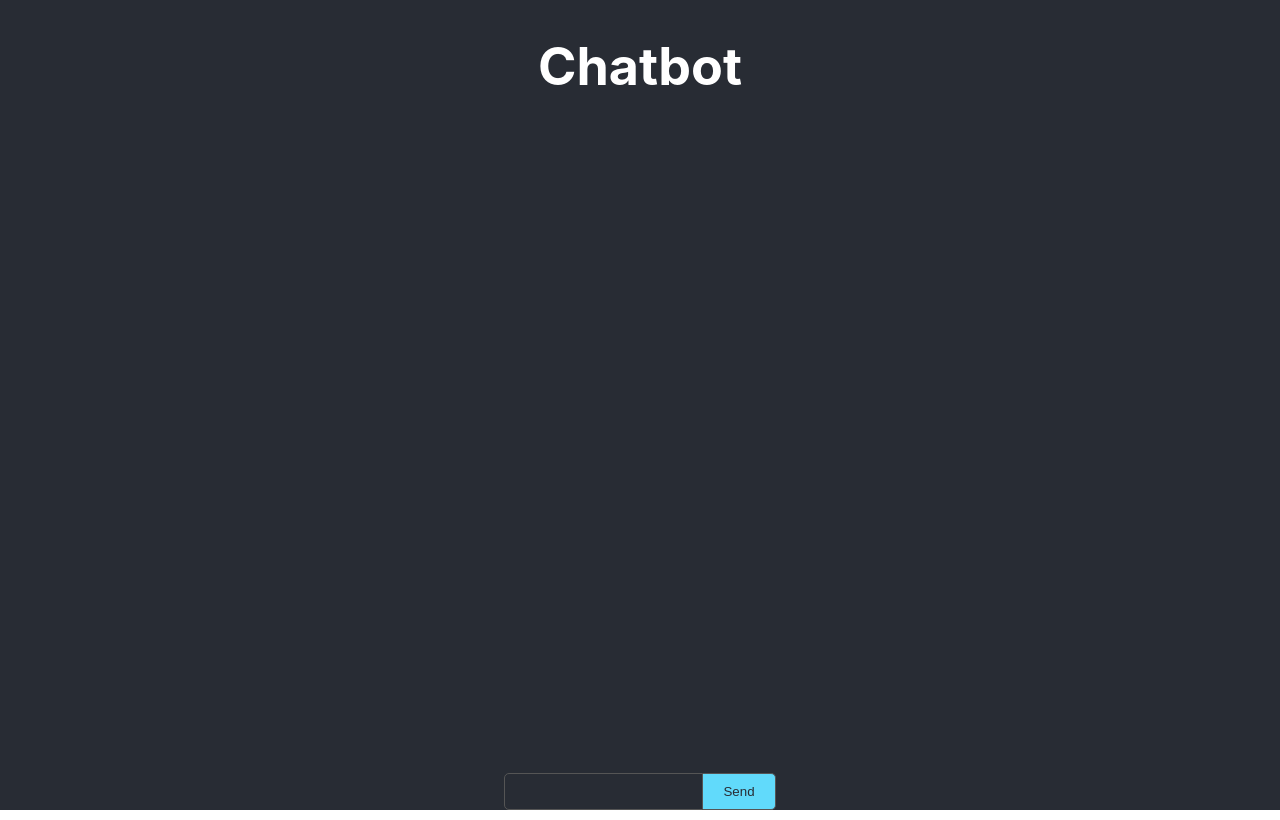
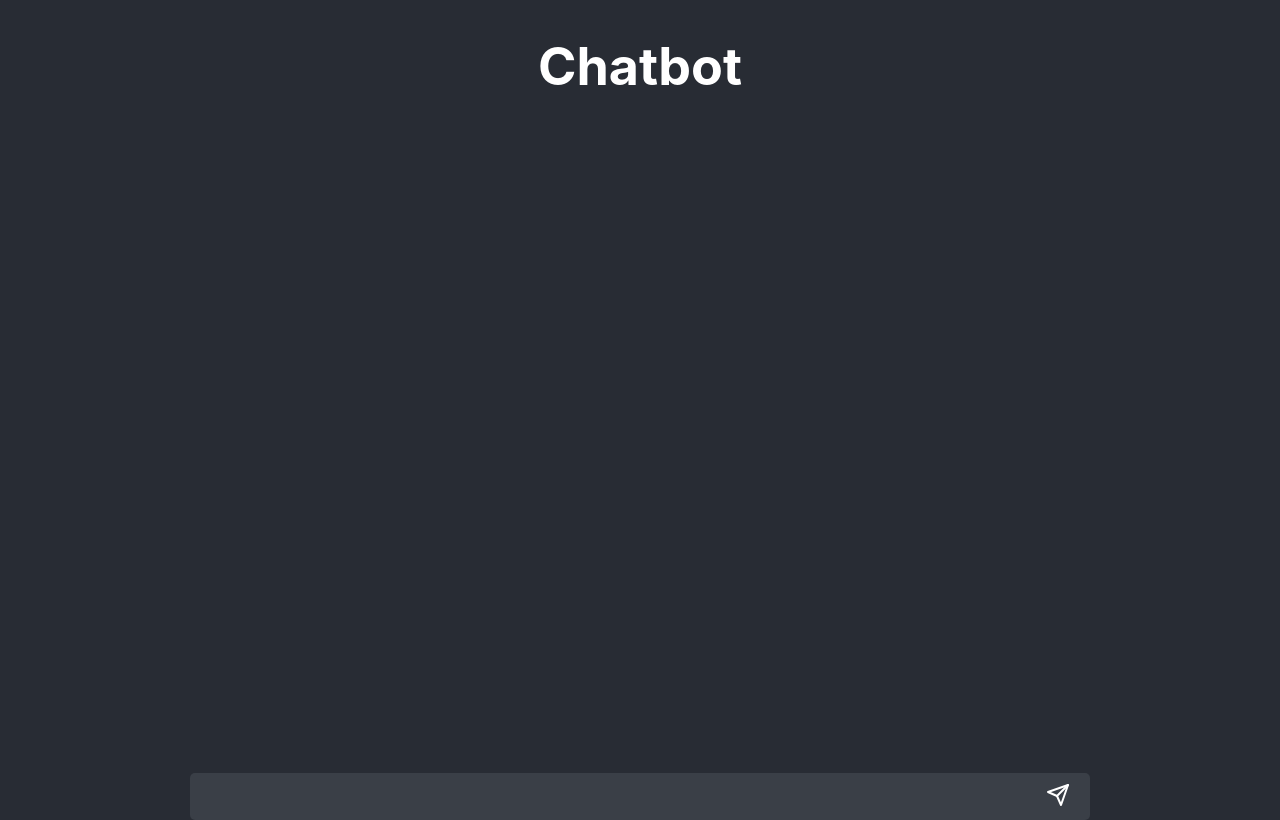
Before and after one commit to MateuszKitzol/bite-bot, a React (Create React App) app in the folder frontend/: page / in a window 1280 px wide. Built offline with nearby package versions, Linux system fonts and the light colour scheme.

Commit message:
Improve chat input design

```diff
--- a/frontend/src/App.css
+++ b/frontend/src/App.css
@@ -52,23 +52,28 @@
 
 .chat-input {
   display: flex;
+  width: 80%;
+  max-width: 900px;
 }
 
 .chat-input input {
   flex-grow: 1;
   padding: 10px;
-  border: 1px solid #555;
+  border: none;
   border-radius: 5px 0 0 5px;
-  color: initial;
-  background-color: initial;
+  color: white;
+  background-color: #3a3f47;
+}
+
+.chat-input input:focus {
+  outline: none;
 }
 
 .chat-input button {
   padding: 10px 20px;
-  border: 1px solid #555;
-  border-left: none;
-  background-color: #61dafb;
-  color: #282c34;
+  border: none;
+  background-color: #3a3f47;
+  color: white;
   cursor: pointer;
   border-radius: 0 5px 5px 0;
 }
--- a/frontend/src/App.tsx
+++ b/frontend/src/App.tsx
@@ -51,7 +51,7 @@
             onChange={(e) => setMessage(e.target.value)}
             onKeyPress={(e) => e.key === 'Enter' && sendMessage()}
           />
-          <button onClick={sendMessage}>Send</button>
+          <button onClick={sendMessage}><svg xmlns="http://www.w3.org/2000/svg" width="24" height="24" viewBox="0 0 24 24" fill="none" stroke="currentColor" strokeWidth="2" strokeLinecap="round" strokeLinejoin="round" className="feather feather-send"><line x1="22" y1="2" x2="11" y2="13"></line><polygon points="22 2 15 22 11 13 2 9 22 2"></polygon></svg></button>
         </div>
       </header>
     </div>
```
